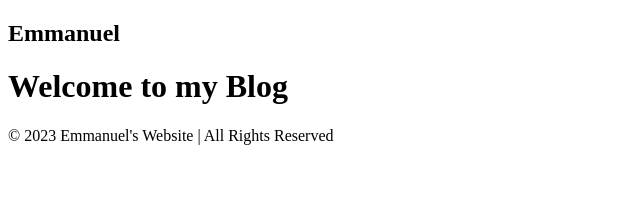
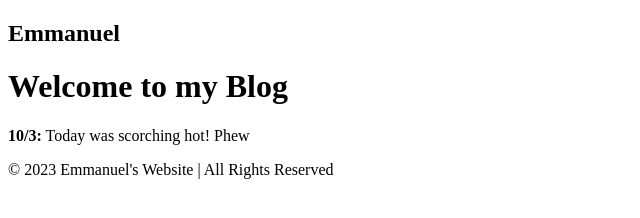
Before and after one commit to RandomCyberCoder/RandomCyberCoder.github.io, a plain HTML site: page blog.html in a window 1280 px wide. Shown: the whole page, without its empty margins (0-640 px from the left). Drawn offline with Linux system fonts and the light colour scheme.

Commit message:
feat: added post to blog.html

```diff
--- a/blog.html
+++ b/blog.html
@@ -9,6 +9,7 @@
     </nav>
     <main>
       <h1 class="page-title">Welcome to my Blog</h1>
+      <p><strong>10/3:</strong> Today was scorching hot! Phew</p>
     </main>
     <footer class="footer">© 2023 Emmanuel's Website | All Rights Reserved</footer>
   </body>
```
